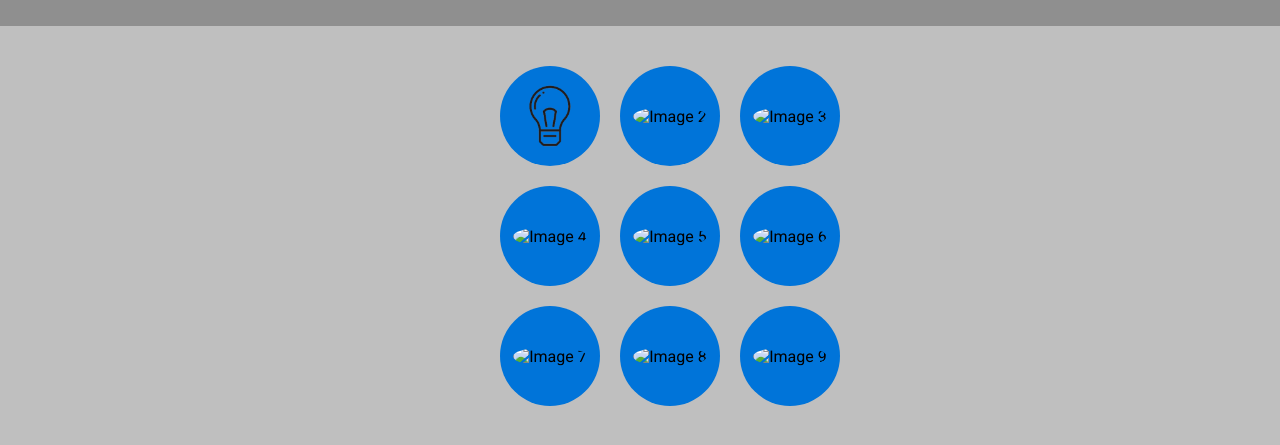
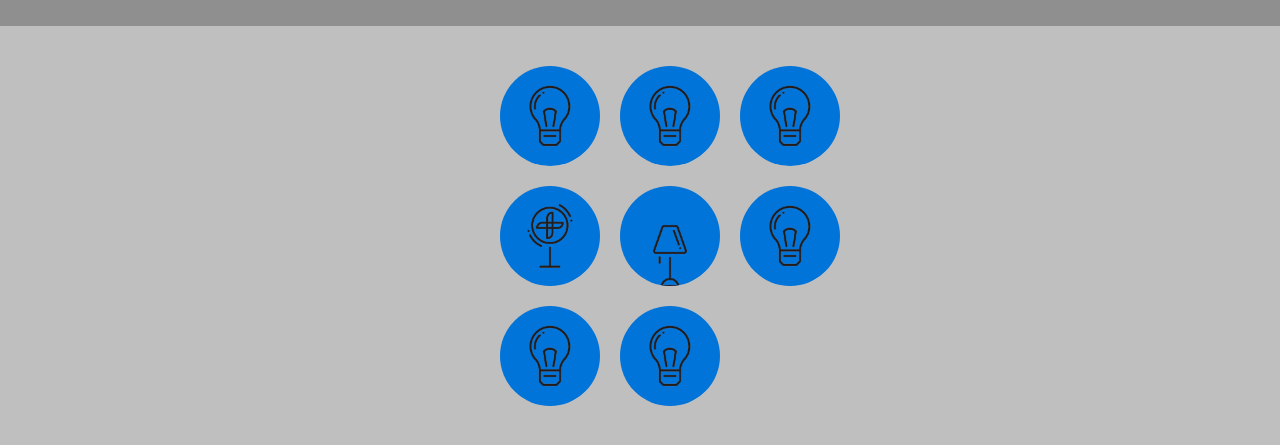
Before and after one commit to orlandojpwastaken/hci-forum-week6, a plain HTML site: page dashboard.html in a window 1280 px wide. Shown: the part 91-536 px from the top of the page. Drawn offline with Linux system fonts and the light colour scheme.

Commit message:
Update dashboard.html

```diff
--- a/dashboard.html
+++ b/dashboard.html
@@ -31,31 +31,31 @@
         <div class="container">
             <div class="grid-container">
                 <div class="circular-button" onclick="clickCircle()">
-                    <img src="icons/bulb.png" alt="Image 1">
+                    <img src="icons/bulb.png" alt="Light bulb">
                 </div>
                 <div class="circular-button" onclick="clickCircle()">
-                    <img src="image2.jpg" alt="Image 2">
+                    <img src="icons/bulb.png" alt="Light bulb">
                 </div>
                 <div class="circular-button" onclick="clickCircle()">
-                    <img src="image3.jpg" alt="Image 3">
+                    <img src="icons/bulb.png" alt="Light bulb">
                 </div>
                 <div class="circular-button" onclick="clickCircle()">
-                    <img src="image4.jpg" alt="Image 4">
+                    <img src="icons/fan.png" alt="Fan">
                 </div>
                 <div class="circular-button" onclick="clickCircle()">
-                    <img src="image5.jpg" alt="Image 5">
+                    <img src="icons/TV.png" alt="TV>
                 </div>
                 <div class="circular-button" onclick="clickCircle()">
-                    <img src="image6.jpg" alt="Image 6">
+                    <img src="icons/stand_lamp.png" alt="Lamp Stand">
                 </div>
                 <div class="circular-button" onclick="clickCircle()">
-                    <img src="image7.jpg" alt="Image 7">
+                    <img src="icons/bulb.png" alt="Light bulb">
                 </div>
                 <div class="circular-button" onclick="clickCircle()">
-                    <img src="image8.jpg" alt="Image 8">
+                    <img src="icons/bulb.png" alt="Light bulb">
                 </div>
                 <div class="circular-button" onclick="clickCircle()">
-                    <img src="image9.jpg" alt="Image 9">
+                    <img src="icons/bulb.png" alt="Light bulb">
                 </div>
             </div>
         </div>
```
